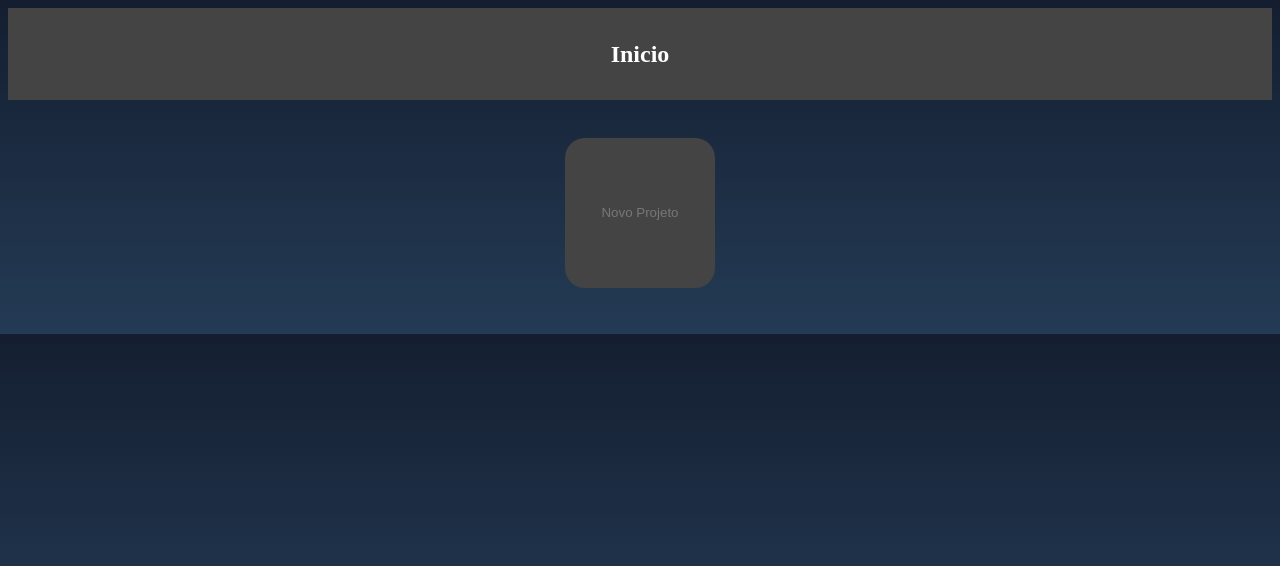
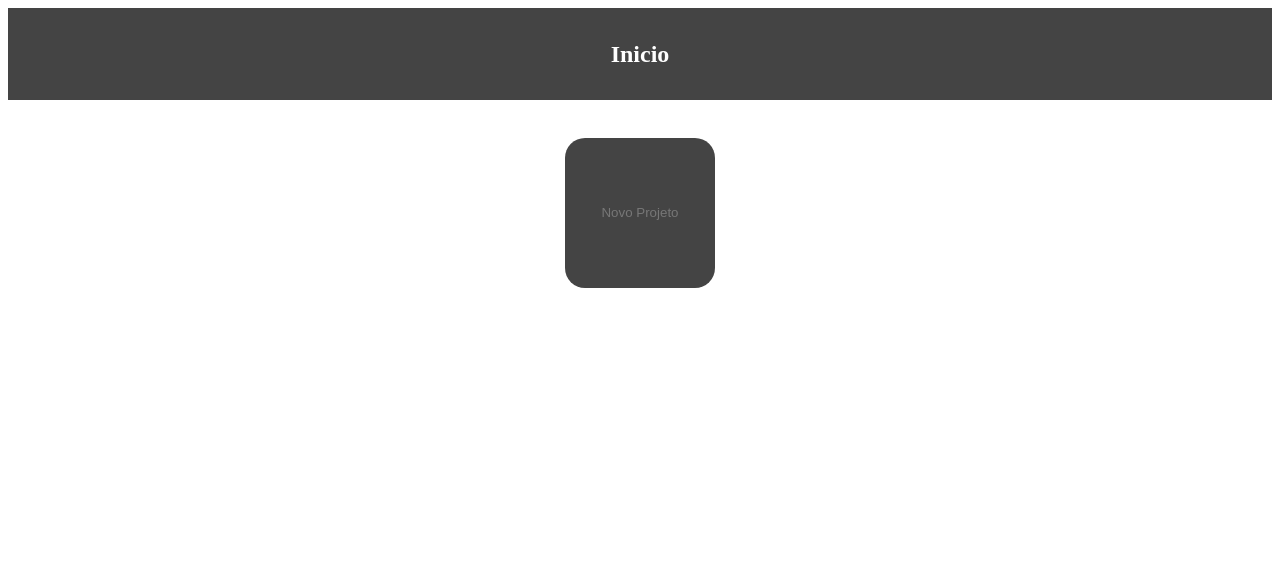
Before and after one commit to DevFelipePorto/Pixel-Piece-editor, a PHP site: page /inicio.html in a window 1280 px wide. Shown: the top 566 px of the page. Run offline with PHP 8.4, Linux system fonts and the light colour scheme.

Commit message:
Update estilo.css

```diff
--- a/estilo.css
+++ b/estilo.css
@@ -1,5 +1,5 @@
 body{
-    background: -webkit-linear-gradient(#141e30, #243b55);
+    background-color: transparent;
 }
 iframe{
     border: 0;
```
